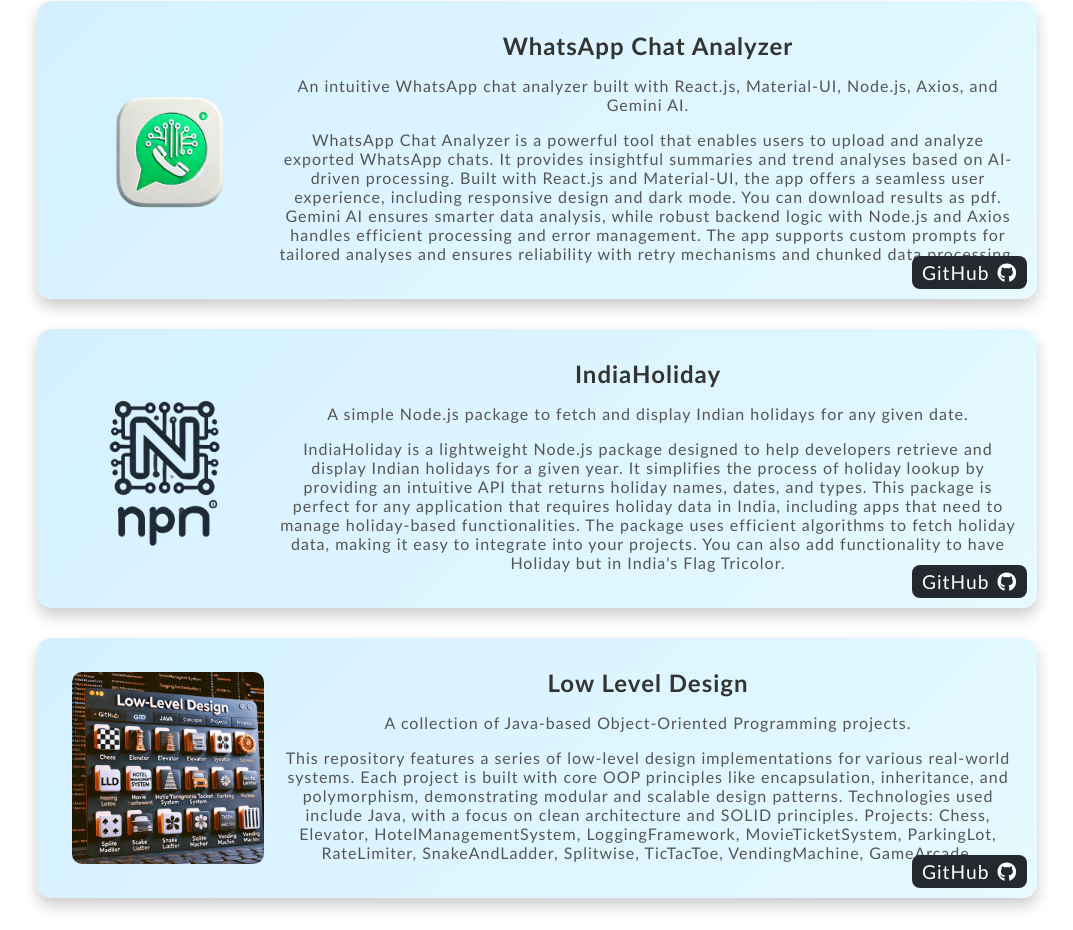
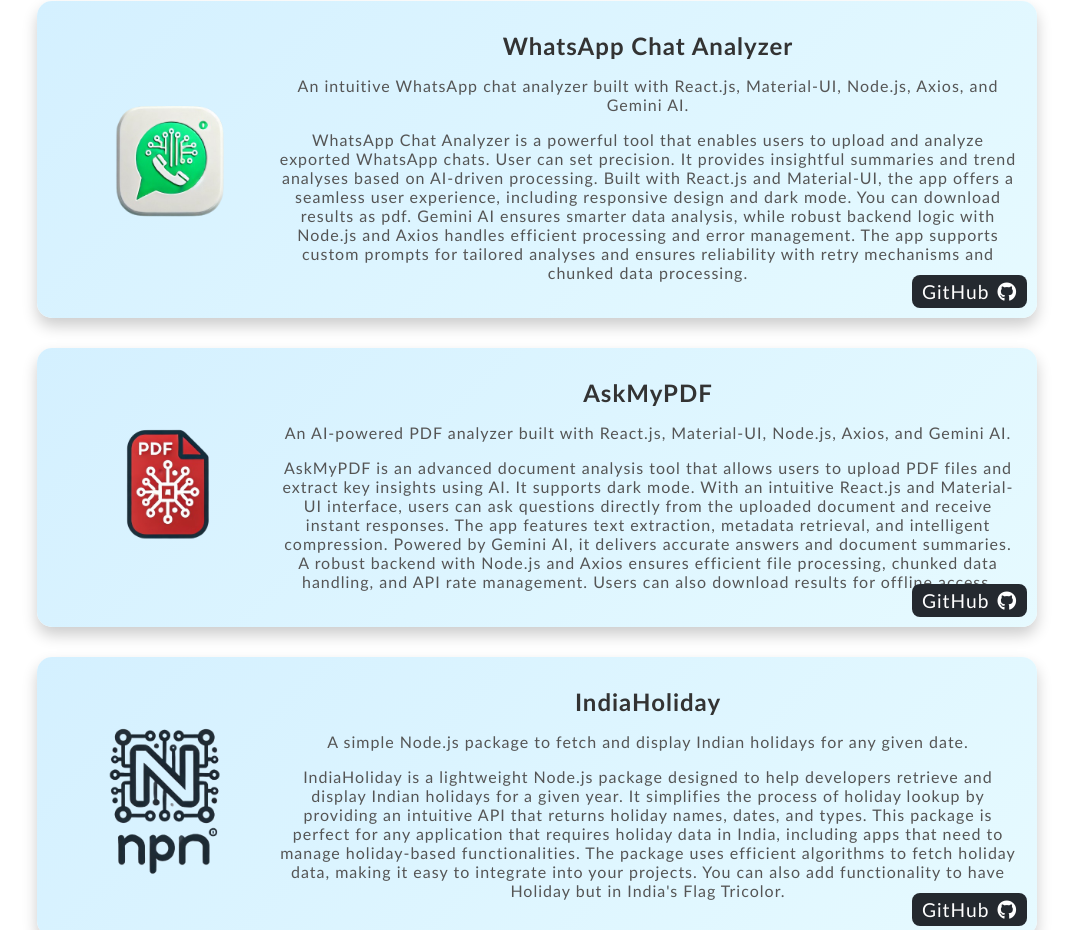
Before and after one commit to SanskarJaiswal2904/SanskarWebsite, a Vue app: page / in a window 1280 px wide. Shown: the part 3314-4244 px from the top of the page, without its empty margins (103-1176 px from the left). Built offline with nearby package versions, Linux system fonts and the light colour scheme; no server answers.

Commit message:
added AskMyPDF in project component

```diff
--- a/src/components/mainsection/Projects.vue
+++ b/src/components/mainsection/Projects.vue
@@ -85,7 +85,15 @@
         image: "/projects-logo/WCALogo.png",
         link: "https://whatsapp-chat-analyzer-nine.vercel.app",
         github: "https://github.com/SanskarJaiswal2904/WhatsApp-Chat-Analyzer",
-        details: "WhatsApp Chat Analyzer is a powerful tool that enables users to upload and analyze exported WhatsApp chats. It provides insightful summaries and trend analyses based on AI-driven processing. Built with React.js and Material-UI, the app offers a seamless user experience, including responsive design and dark mode. You can download results as pdf. Gemini AI ensures smarter data analysis, while robust backend logic with Node.js and Axios handles efficient processing and error management. The app supports custom prompts for tailored analyses and ensures reliability with retry mechanisms and chunked data processing."
+        details: "WhatsApp Chat Analyzer is a powerful tool that enables users to upload and analyze exported WhatsApp chats. User can set precision. It provides insightful summaries and trend analyses based on AI-driven processing. Built with React.js and Material-UI, the app offers a seamless user experience, including responsive design and dark mode. You can download results as pdf. Gemini AI ensures smarter data analysis, while robust backend logic with Node.js and Axios handles efficient processing and error management. The app supports custom prompts for tailored analyses and ensures reliability with retry mechanisms and chunked data processing."
+        },
+        {
+          title: "AskMyPDF",
+          description: "An AI-powered PDF analyzer built with React.js, Material-UI, Node.js, Axios, and Gemini AI.",
+          image: "/projects-logo/AskMyPDF-PNG.png",
+          link: "https://ask-my-pdf-brown.vercel.app/",
+          github: "https://github.com/SanskarJaiswal2904/AskMyPDF",
+          details: "AskMyPDF is an advanced document analysis tool that allows users to upload PDF files and extract key insights using AI. It supports dark mode. With an intuitive React.js and Material-UI interface, users can ask questions directly from the uploaded document and receive instant responses. The app features text extraction, metadata retrieval, and intelligent compression. Powered by Gemini AI, it delivers accurate answers and document summaries. A robust backend with Node.js and Axios ensures efficient file processing, chunked data handling, and API rate management. Users can also download results for offline access."
         },
         {
           title: "IndiaHoliday",
```
Also changed, not shown: public/projects-logo/AskMyPDF-PNG.png (added).
